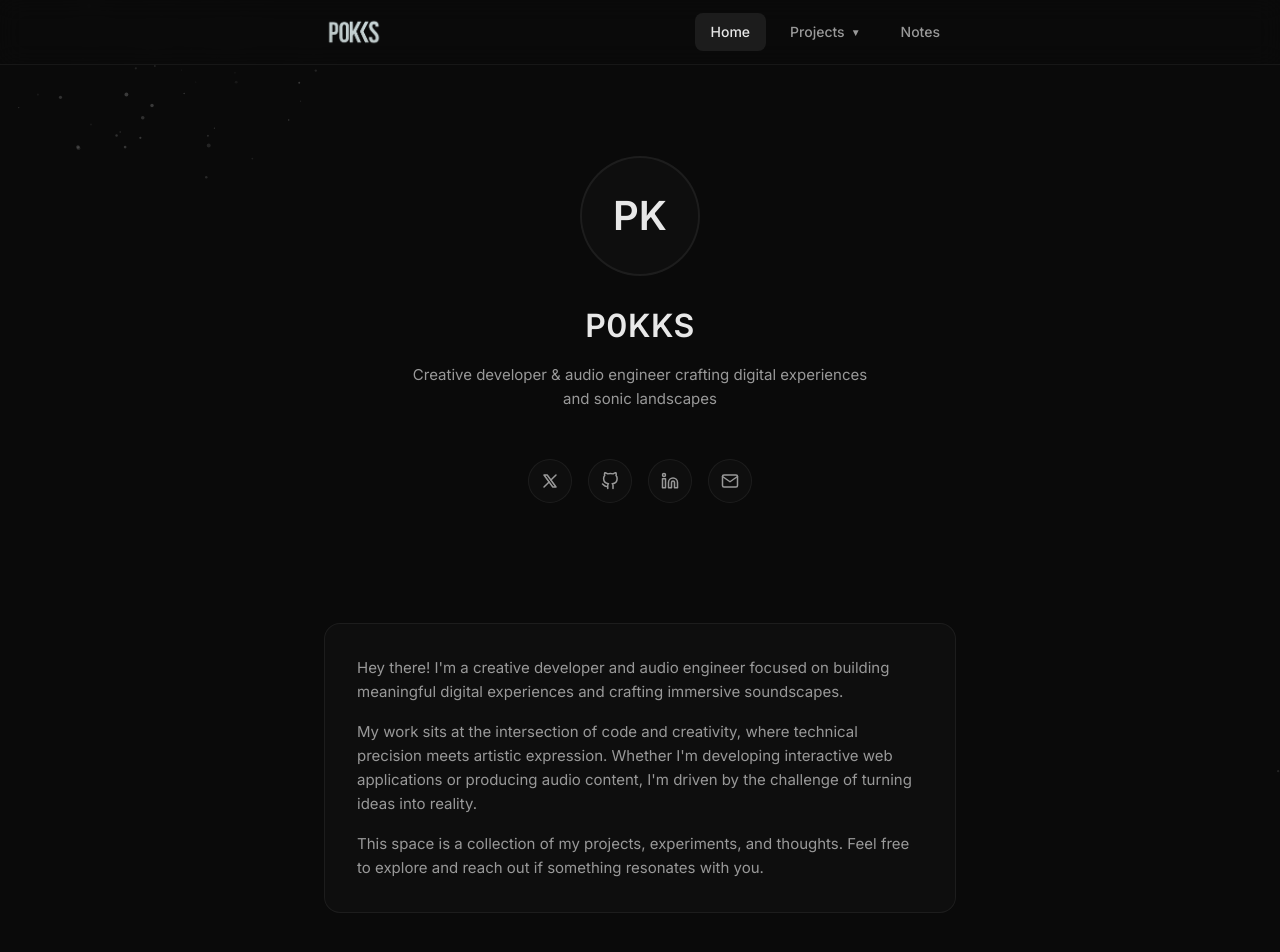
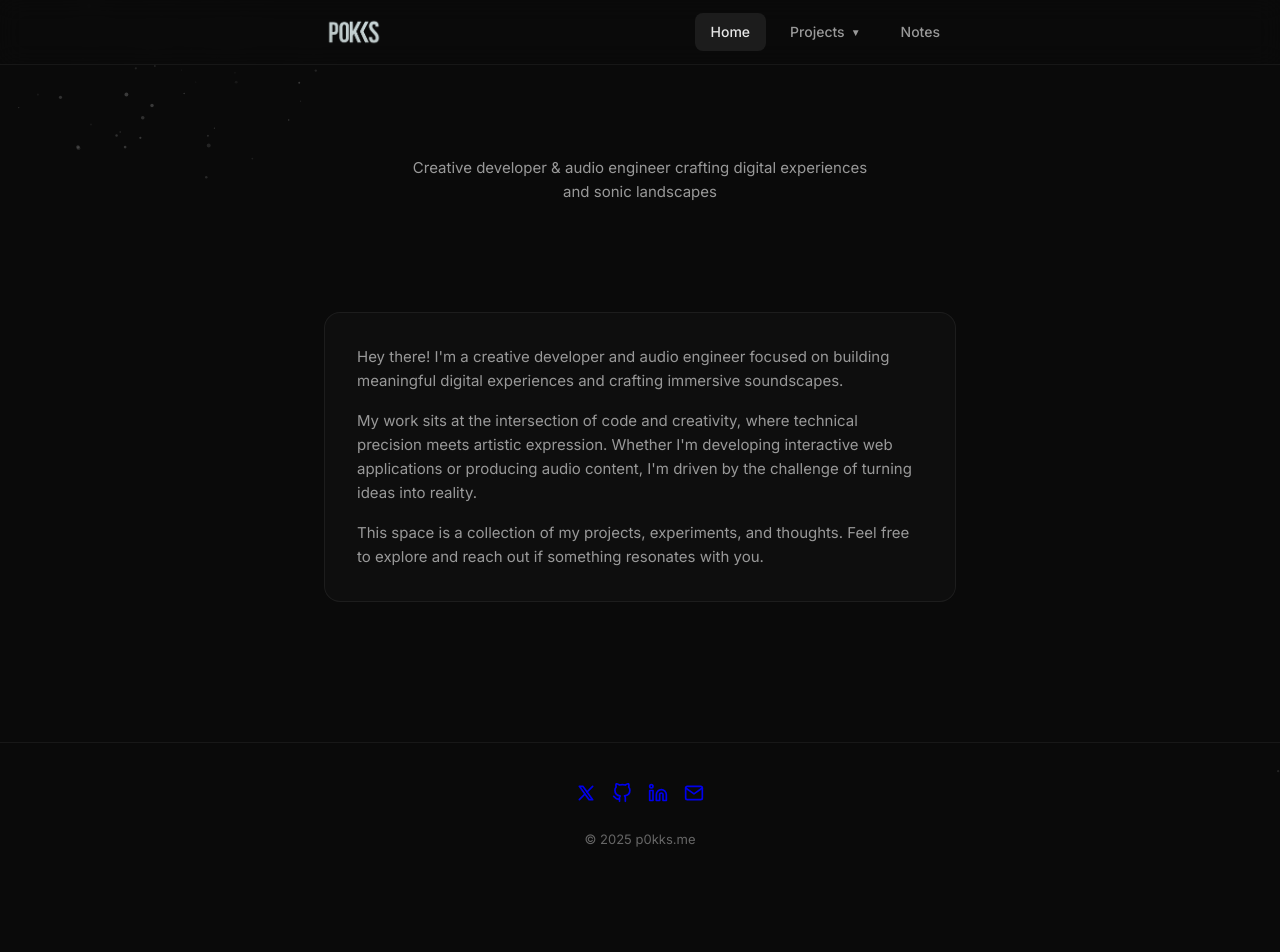
Before and after one commit to p0kks/p0kks.me, a plain HTML site: page index.html in a window 1280 px wide. Shown: the top 952 px of the page. After the commit the page ends 870 px from the top, so only its background shows below. Drawn offline with Linux system fonts and the light colour scheme.

Commit message:
Update index.html

```diff
--- a/index.html
+++ b/index.html
@@ -232,8 +232,8 @@
         .socials {
             display: flex;
             justify-content: center;
-            gap: var(--spacing-sm);
-            margin-bottom: 60px;
+            gap: 16px;
+            margin-bottom: 20px; /* Adjusted margin for footer */
         }
 
         .socials__link {
@@ -245,9 +245,13 @@
             background: var(--overlay);
             border: 1px solid var(--border);
             border-radius: 50%;
-            color: var(--text-secondary);
+            color: var(--text-tertiary); /* Changed to match footer text color */
             text-decoration: none;
             transition: all var(--transition);
+        }
+
+        .socials__link svg {
+            color: var(--text-tertiary); /* Explicitly set SVG color */
         }
 
         .socials__link:hover {
@@ -392,10 +396,10 @@
         /* Footer */
         footer {
             text-align: center;
-            padding: var(--spacing-xl) var(--spacing-md);
+            padding: 40px 24px 20px; /* Adjusted padding-bottom */
             font-size: 13px;
-            color: var(--text-tertiary);
-            border-top: 1px solid var(--border);
+            color: #666;
+            border-top: 1px solid rgba(255, 255, 255, 0.06);
             margin-top: 80px;
         }
 
@@ -454,36 +458,9 @@
         <div class="container">
             <section id="home" class="tab is-active">
                 <div class="hero">
-                    <div class="hero__avatar">PK</div>
-                    <h1 class="hero__title">P0KKS</h1>
                     <p class="hero__bio">Creative developer & audio engineer crafting digital experiences and sonic landscapes</p>
 
-                    <div class="socials">
-                        <a href="https://twitter.com/p0kks" class="socials__link" target="_blank" rel="noopener" aria-label="Twitter">
-                            <svg width="18" height="18" viewBox="0 0 24 24" fill="none" stroke="currentColor" stroke-width="2" stroke-linecap="round" stroke-linejoin="round">
-                                <path d="M4 4l11.733 16h4.267l-11.733 -16z"/>
-                                <path d="M4 20l6.768 -6.768m2.46 -2.46l6.772 -6.772"/>
-                            </svg>
-                        </a>
-                        <a href="https://github.com/p0kks" class="socials__link" target="_blank" rel="noopener" aria-label="GitHub">
-                            <svg width="18" height="18" viewBox="0 0 24 24" fill="none" stroke="currentColor" stroke-width="2" stroke-linecap="round" stroke-linejoin="round">
-                                <path d="M9 19c-5 1.5-5-2.5-7-3m14 6v-3.87a3.37 3.37 0 0 0-.94-2.61c3.14-.35 6.44-1.54 6.44-7A5.44 5.44 0 0 0 20 4.77 5.07 5.07 0 0 0 19.91 1S18.73.65 16 2.48a13.38 13.38 0 0 0-7 0C6.27.65 5.09 1 5.09 1A5.07 5.07 0 0 0 5 4.77a5.44 5.44 0 0 0-1.5 3.78c0 5.42 3.3 6.61 6.44 7A3.37 3.37 0 0 0 9 18.13V22"/>
-                            </svg>
-                        </a>
-                        <a href="https://linkedin.com/in/p0kks" class="socials__link" target="_blank" rel="noopener" aria-label="LinkedIn">
-                            <svg width="18" height="18" viewBox="0 0 24 24" fill="none" stroke="currentColor" stroke-width="2" stroke-linecap="round" stroke-linejoin="round">
-                                <path d="M16 8a6 6 0 0 1 6 6v7h-4v-7a2 2 0 0 0-2-2 2 2 0 0 0-2 2v7h-4v-7a6 6 0 0 1 6-6z"/>
-                                <rect x="2" y="9" width="4" height="12"/>
-                                <circle cx="4" cy="4" r="2"/>
-                            </svg>
-                        </a>
-                        <a href="mailto:p0kks@proton.me" class="socials__link" aria-label="Email">
-                            <svg width="18" height="18" viewBox="0 0 24 24" fill="none" stroke="currentColor" stroke-width="2" stroke-linecap="round" stroke-linejoin="round">
-                                <path d="M4 4h16c1.1 0 2 .9 2 2v12c0 1.1-.9 2-2 2H4c-1.1 0-2-.9-2-2V6c0-1.1.9-2 2-2z"/>
-                                <polyline points="22,6 12,13 2,6"/>
-                            </svg>
-                        </a>
-                    </div>
+
                 </div>
 
                 <div class="about">
@@ -509,7 +486,63 @@
             </section>
         </div>
 
-        <footer>&copy; 2025 p0kks.me</footer>
+                <footer>
+
+                    <div class="socials">
+
+                        <a href="https://twitter.com/p0kks" class="social-link" target="_blank" title="Twitter">
+
+                            <svg width="20" height="20" viewBox="0 0 24 24" fill="none" stroke="currentColor" stroke-width="2" stroke-linecap="round" stroke-linejoin="round">
+
+                                <path d="M4 4l11.733 16h4.267l-11.733 -16z"/>
+
+                                <path d="M4 20l6.768 -6.768m2.46 -2.46l6.772 -6.772"/>
+
+                            </svg>
+
+                        </a>
+
+                        <a href="https://github.com/p0kks" class="social-link" target="_blank" title="GitHub">
+
+                            <svg width="20" height="20" viewBox="0 0 24 24" fill="none" stroke="currentColor" stroke-width="2" stroke-linecap="round" stroke-linejoin="round">
+
+                                <path d="M9 19c-5 1.5-5-2.5-7-3m14 6v-3.87a3.37 3.37 0 0 0-.94-2.61c3.14-.35 6.44-1.54 6.44-7A5.44 5.44 0 0 0 20 4.77 5.07 5.07 0 0 0 19.91 1S18.73.65 16 2.48a13.38 13.38 0 0 0-7 0C6.27.65 5.09 1 5.09 1A5.07 5.07 0 0 0 5 4.77a5.44 5.44 0 0 0-1.5 3.78c0 5.42 3.3 6.61 6.44 7A3.37 3.37 0 0 0 9 18.13V22"/>
+
+                            </svg>
+
+                        </a>
+
+                        <a href="https://linkedin.com/in/p0kks" class="social-link" target="_blank" title="LinkedIn">
+
+                            <svg width="20" height="20" viewBox="0 0 24 24" fill="none" stroke="currentColor" stroke-width="2" stroke-linecap="round" stroke-linejoin="round">
+
+                                <path d="M16 8a6 6 0 0 1 6 6v7h-4v-7a2 2 0 0 0-2-2 2 2 0 0 0-2 2v7h-4v-7a6 6 0 0 1 6-6z"/>
+
+                                <rect x="2" y="9" width="4" height="12"/>
+
+                                <circle cx="4" cy="4" r="2"/>
+
+                            </svg>
+
+                        </a>
+
+                        <a href="mailto:p0kks@proton.me" class="social-link" title="Email">
+
+                            <svg width="20" height="20" viewBox="0 0 24 24" fill="none" stroke="currentColor" stroke-width="2" stroke-linecap="round" stroke-linejoin="round">
+
+                                <path d="M4 4h16c1.1 0 2 .9 2 2v12c0 1.1-.9 2-2 2H4c-1.1 0-2-.9-2-2V6c0-1.1.9-2 2-2z"/>
+
+                                <polyline points="22,6 12,13 2,6"/>
+
+                            </svg>
+
+                        </a>
+
+                    </div>
+
+                    &copy; 2025 p0kks.me
+
+                </footer>
     </main>
 
     <script>
```
